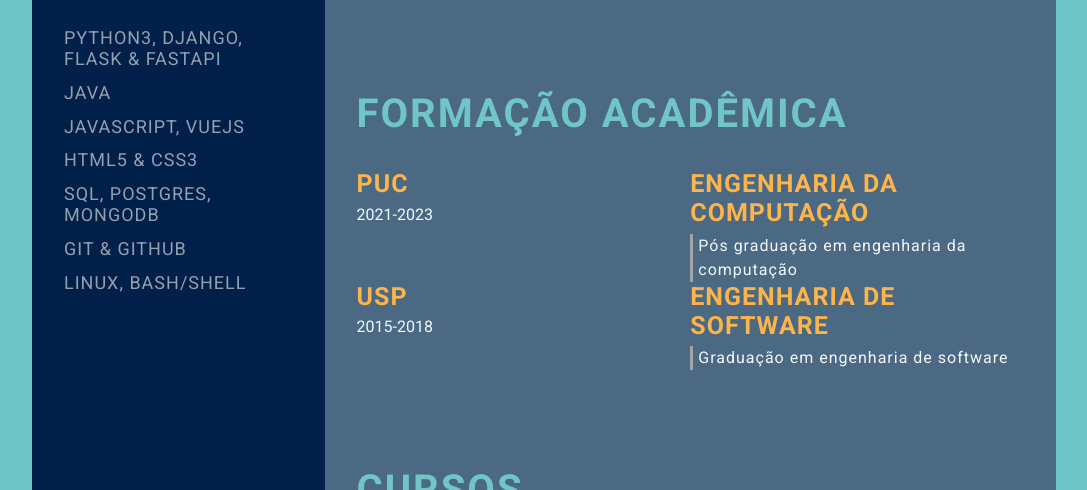
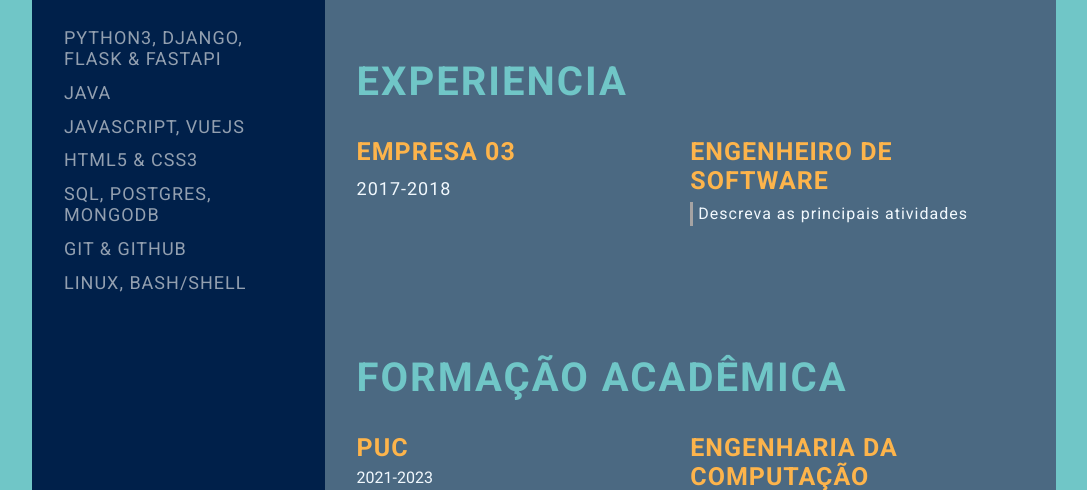
Before and after one commit to yngridy018/yngridy018.github.io, a plain HTML site: page index.html in a window 1280 px wide. Shown: the part 771-1261 px from the top of the page, without its empty margins (96-1183 px from the left). Drawn offline with Linux system fonts and the light colour scheme.

Commit message:
Feat add job details (#4)
* feature:add index.html

* feature: add index.html

```diff
--- a/index.html
+++ b/index.html
@@ -103,6 +103,21 @@
                         </p>
                     </div>
                 </div>
+                <section class="experience gap">
+                    <div class="right-title">Experiencia</div>
+                    <div class="experience-contents">
+                        <div class="expe-left">
+                            <p class="exp-company-name">Empresa 03</p>
+                            <p class="exp-time-period">2017-2018</p>
+                        </div>
+                        <div class="expe-rigth">
+                            <p class="exp-position">Engenheiro de Software</p>
+                            <p class="exp-desc">
+                                Descreva as principais atividades
+                            </p>
+                        </div>
+                    </div>
+                </section>
             </section>
             <!-- fim experiencia -->
             <!-- formaçao academica -->
--- a/style.css
+++ b/style.css
@@ -151,6 +151,7 @@ body {
 }
 .about-me-contents {
     font-size: 18px;
+    color: #eeeeee;
     letter-spacing: 1px;
     line-height: 2rem;
     color: #F1F8FD;
@@ -188,6 +189,7 @@ body {
 .education-subject,
 .awards-name {
     font-size: 25px;
+
     font-weight: bold;
     text-transform: uppercase;
     letter-spacing: 1px;
@@ -199,6 +201,7 @@ body {
 .education-desc,
 .awards-desc {
     font-size: 16px;
+    padding-left: 5px;
     letter-spacing: 1px;
     line-height: 1.5rem;
     border-left: 3px solid #a5a3a3;
```
